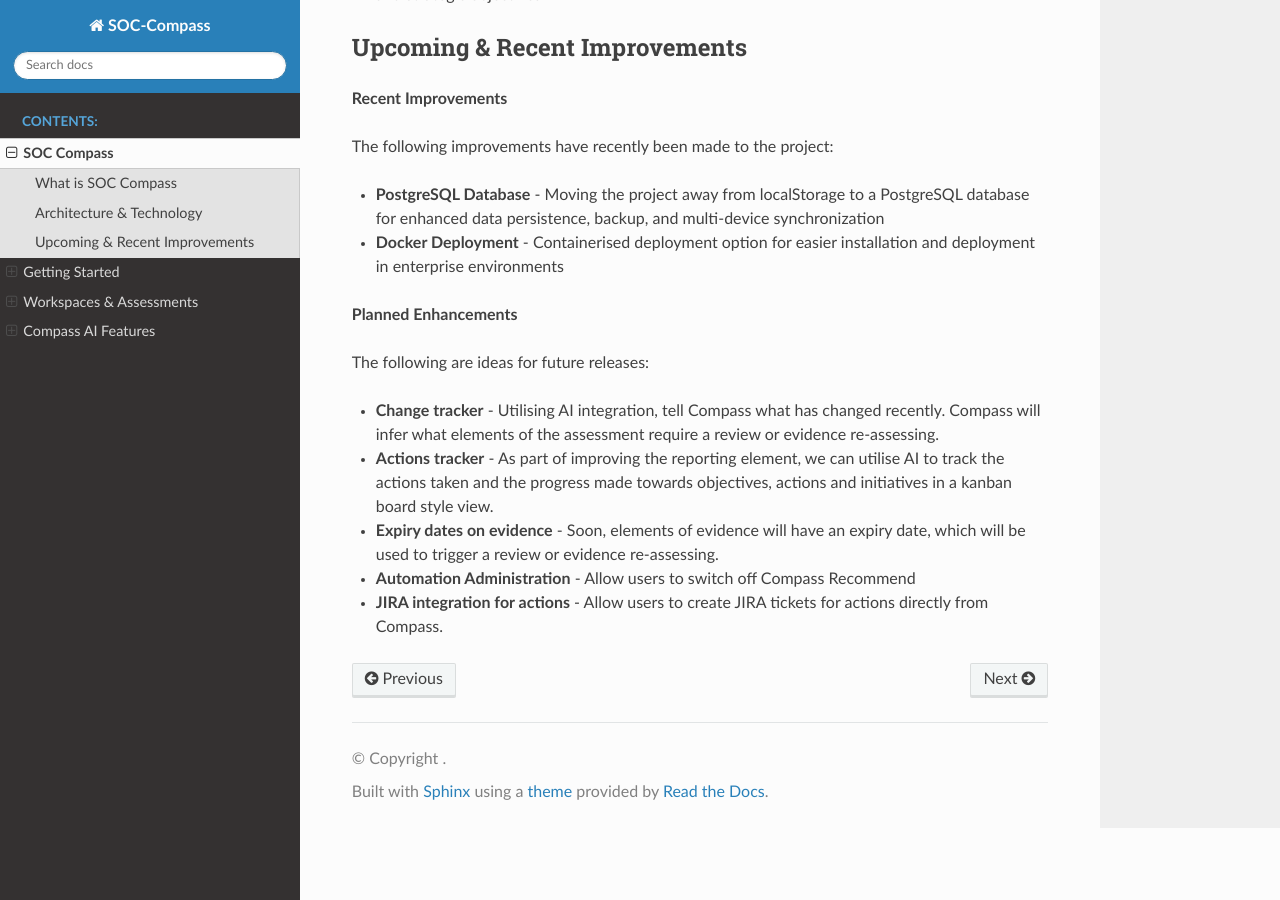
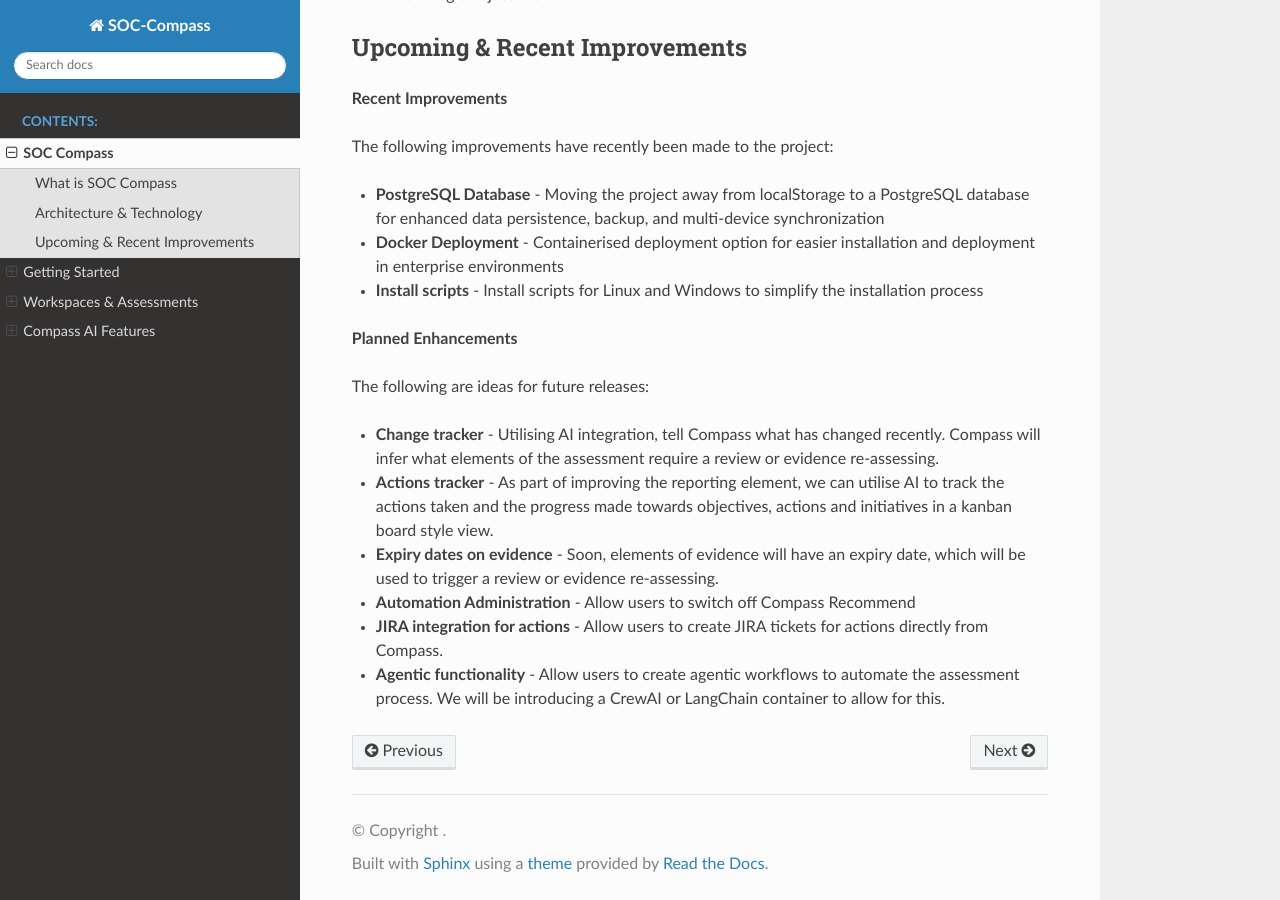
Before and after one commit to mikecybersec/SOC-Compass, a Sphinx documentation site: the page built from docs/soc_compass.rst, in a window 1280 px wide and 900 px high, scrolled down 2209 px. Built offline with Sphinx 7.4.7 and the Read the Docs theme 3.1.0, drawn with Linux system fonts in a browser that asks for light colours.

Commit message:
Docs update

```diff
--- a/docs/soc_compass.rst
+++ b/docs/soc_compass.rst
@@ -77,6 +77,7 @@ The following improvements have recently been made to the project:
 
 - **PostgreSQL Database** - Moving the project away from localStorage to a PostgreSQL database for enhanced data persistence, backup, and multi-device synchronization
 - **Docker Deployment** - Containerised deployment option for easier installation and deployment in enterprise environments
+- **Install scripts** - Install scripts for Linux and Windows to simplify the installation process
 
 **Planned Enhancements**
 
@@ -87,3 +88,4 @@ The following are ideas for future releases:
 - **Expiry dates on evidence** - Soon, elements of evidence will have an expiry date, which will be used to trigger a review or evidence re-assessing.
 - **Automation Administration** - Allow users to switch off Compass Recommend
 - **JIRA integration for actions** - Allow users to create JIRA tickets for actions directly from Compass.
+- **Agentic functionality** - Allow users to create agentic workflows to automate the assessment process. We will be introducing a CrewAI or LangChain container to allow for this.
```
